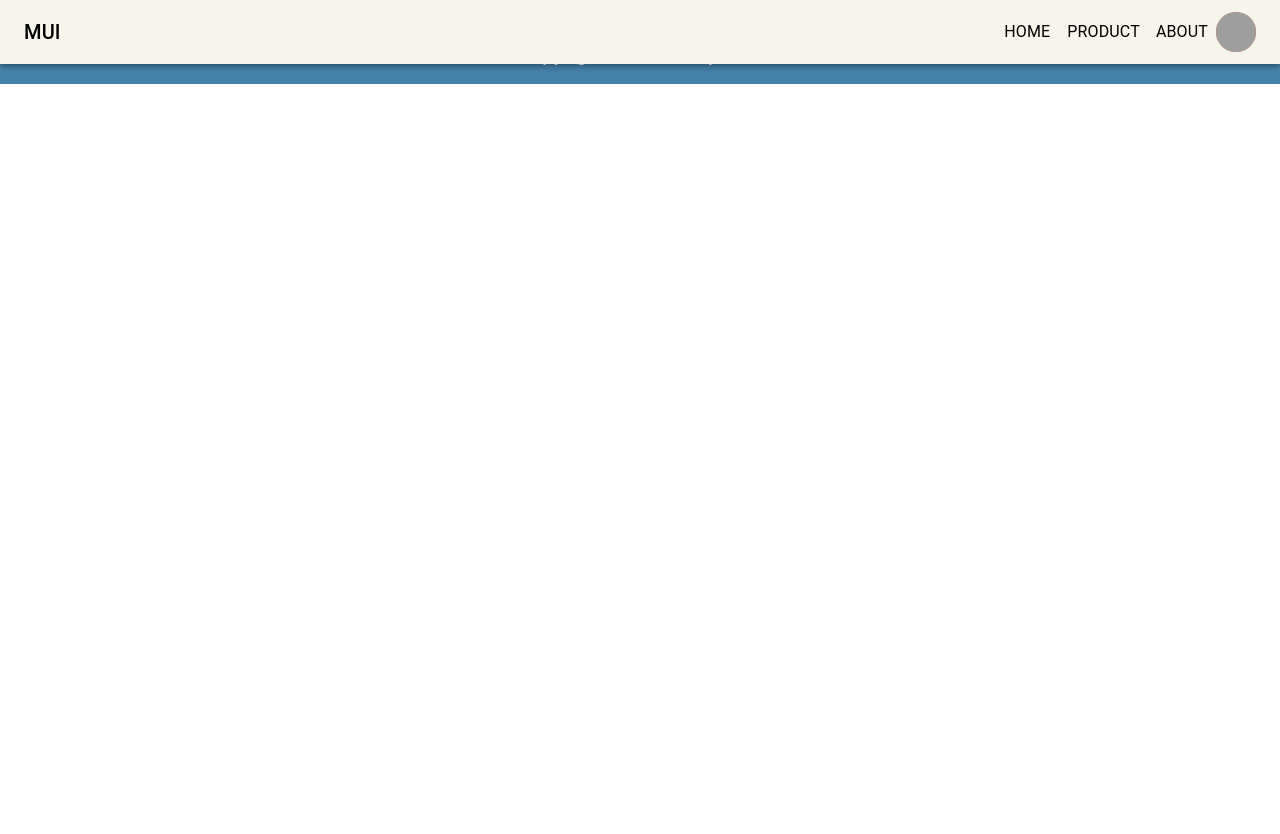
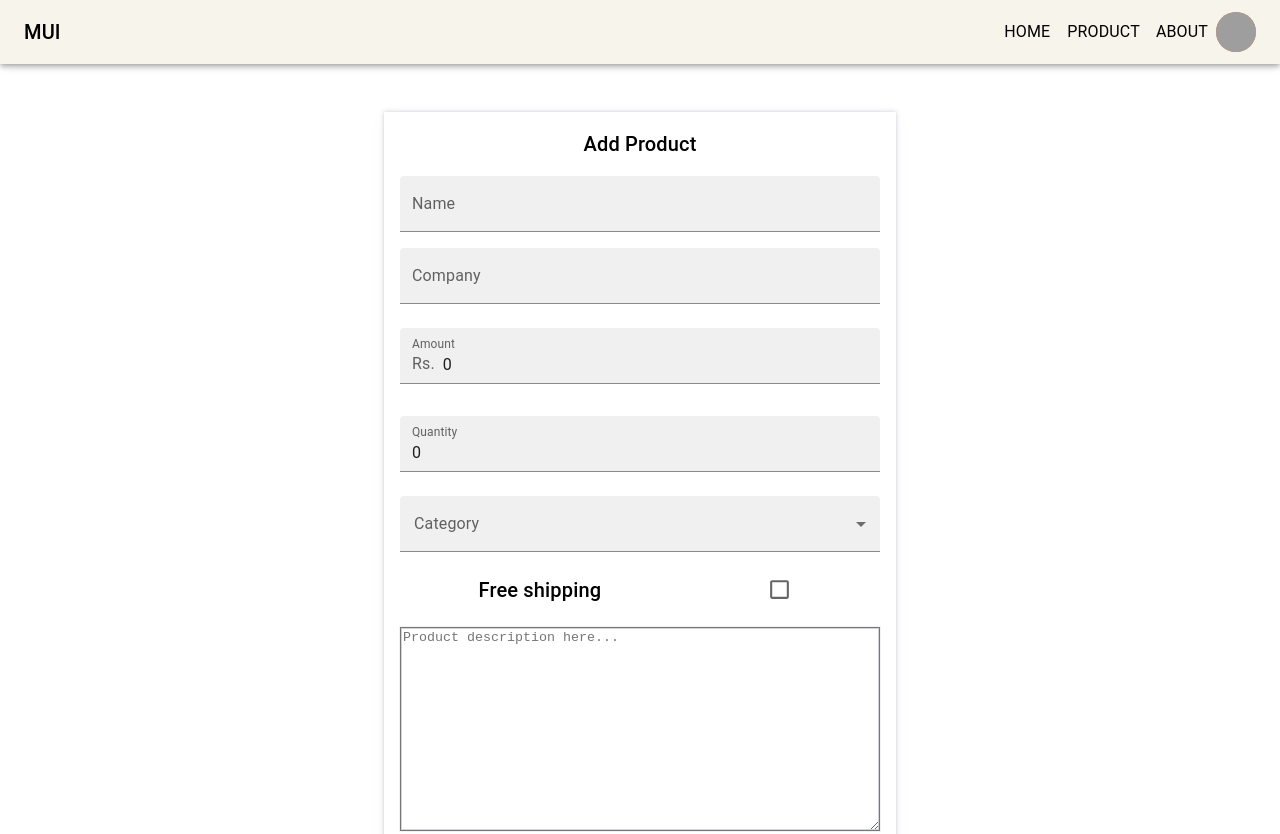
Before and after one commit to nikilsth17/ecommerce-ui, a React (Vite) app: page /product/add in a window 1280 px wide. Shown: the top 834 px of the page. Before the commit the page ends 800 px from the top, so only its background shows below. Built offline with nearby package versions, Linux system fonts and the light colour scheme; grey boxes are pictures that could not be loaded.

Commit message:
feat:addproduct, sellerproductlist

```diff
--- a/src/component/RegisterForm.jsx
+++ b/src/component/RegisterForm.jsx
@@ -12,12 +12,12 @@ const RegisterForm = () => {
   const navigate= useNavigate();
   const {mutate,isLoading,isError,error} =useMutation({
     mutationKey:["register-user"],
-    mutationFn:(userData)=>{
-      return $axios.post("/user/register", userData);
+    mutationFn:async(userData)=>{
+      return await $axios.post("/user/register", userData);
     },
     onSuccess:(res)=>{
       navigate("/login");
-    }
+    },
   })
     // const registerUser=async(values)=>{
     //     const newUser= values;
@@ -30,12 +30,13 @@ const RegisterForm = () => {
 
   return (
     <>
-      {isLoading && <Typography>Logging in...</Typography>}
+      {isLoading && <Typography>Registering......</Typography>}
       {isError && (
         <Typography sx={{ color: "red" }}>
           {error.response.data.message}
         </Typography>
-      )}    <Formik
+      )}
+      <Formik
       initialValues={{
         email: "",
           firstName: "",
@@ -80,6 +81,7 @@ const RegisterForm = () => {
           .oneOf(["buyer", "seller"]),
       })}
       onSubmit={async(values) => {
+        delete values.confirmPassword;
         mutate(values);
       }}
     >
--- a/src/index.css
+++ b/src/index.css
@@ -36,3 +36,11 @@ nav {
   justify-content: center;
   align-items: center;
 }
+
+.product-description {
+  min-height: 200px;
+  min-width: 100%;
+  max-width: 100%;
+  max-height: 400px;
+  box-shadow:rgba(0, 0, 0, 0.05) 0px 0px 0px 1px, rgb(209, 213, 219) 0px 0px 0px 1px inset;
+}
--- a/src/layout/MainLayout.jsx
+++ b/src/layout/MainLayout.jsx
@@ -2,6 +2,7 @@ import React from 'react'
 import { Outlet } from 'react-router-dom'
 import Footer from '../component/Footer'
 import Header from '../component/Header'
+import { Box } from '@mui/system'
 
 
 //children routes
@@ -9,7 +10,9 @@ const MainLayout = () => {
   return (
     <>
      <Header/>
-        <Outlet/>
+     <Box sx={{minHeight:"90vh"}}>
+      <Outlet/>
+    </Box>
         <Footer/>
     </>
   )
--- a/src/pages/AddProduct.jsx
+++ b/src/pages/AddProduct.jsx
@@ -1,9 +1,230 @@
-import React from 'react'
+import React from 'react';
+import { Formik } from 'formik';
+import * as Yup from 'yup';
+import { Box } from '@mui/system';
+import { Button, Checkbox, FilledInput, FormControl, InputAdornment, InputLabel, MenuItem, Select, TextField, TextareaAutosize, Typography } from '@mui/material';
+import { useMutation } from 'react-query';
+import { $axios } from '../lib/axios';
+import { useNavigate } from 'react-router-dom';
 
 const AddProduct = () => {
+  const navigate = useNavigate();
+
+  const {mutate,isLoading,isError,error}= useMutation({
+    mutationKey:["add-product"],
+    mutationFn:async(values)=>{
+      return await $axios.post("/product/add",values);
+    },
+    onSuccess: (res) => {
+      navigate("/product");
+    },
+  });
+    const productCategories = [
+        "grocery",
+        "kitchen",
+        "clothing",
+        "electronics",
+        "furniture",
+        "bakery",
+        "liquor",
+        "sports",
+      ];
   return (
-    <div>AddProduct</div>
-  )
-}
+    <Box
+        sx={{
 
-export default AddProduct
+
+                display: "grid",
+                placeItems: "center",
+                width: "100%",
+                // backgroundColor: "grey",
+
+        }}>
+          <Formik
+      initialValues={{
+        name: "",
+        company: "",
+        price: 0,
+        freeShipping: false,
+        quantity: 0,
+        description: "",
+        category: "",
+       }}
+      validationSchema={Yup.object({
+        name: Yup.string()
+            .required("Name is required.")
+            .min(2, "Name must be at least 2 characters.")
+            .max(55, "Name must be at most 55 characters.")
+            .trim(),
+          company: Yup.string()
+            .required("Company is required.")
+            .min(2, "Name must be at least 2 characters.")
+            .max(55, "Name must be at most 55 characters.")
+            .trim(),
+          price: Yup.number()
+            .required("Price is required.")
+            .min(0, "Price must be greater than 0"),
+          description: Yup.string()
+            .required("Description is required.")
+            .min(200, "Description must be at least 200 characters.")
+            .max(1000, "Description must be at most 1000 characters.")
+            .trim(),
+          category: Yup.string()
+            .required("Category is required.")
+            .oneOf(productCategories),
+          freeShipping: Yup.boolean().required("Free Shipping is required."),
+          quantity: Yup.number()
+            .min(1, "Quantity must be greater than 0")
+            .required("Quantity is required.")
+            .integer("Quantity must be an integer."),
+      })}
+      onSubmit={(values) => {
+        values.category=values.category.toLowerCase();
+        values.price=Number(values.price);
+        mutate(values);
+      }}
+    >
+      {formik => (
+
+ <form
+            onSubmit={formik.handleSubmit}
+            style={{
+              marginTop: "7rem",
+              boxShadow:
+                " rgba(67, 71, 85, 0.27) 0px 0px 0.25em, rgba(90, 125, 188, 0.05) 0px 0.25em 1em",
+              display: "flex",
+              flexDirection: "column",
+              justifyContent: "center",
+              alignItems: "center",
+              gap: "1rem",
+              padding: "1rem",
+              minWidth: "40%",
+            }}
+          >
+            <Typography variant="h6" sx={{ color: "black" }}>
+              Add Product
+            </Typography>
+
+            <FormControl fullWidth>
+              <TextField
+                variant="filled"
+                label="Name"
+                {...formik.getFieldProps("name")}
+                fullWidth
+              />
+              {formik.touched.name && formik.errors.name ? (
+                <div className="error-message">{formik.errors.name}</div>
+              ) : null}
+            </FormControl>
+
+            <FormControl fullWidth>
+              <TextField
+                variant="filled"
+                label="Company"
+                {...formik.getFieldProps("company")}
+                fullWidth
+              />
+              {formik.touched.company && formik.errors.company ? (
+                <div className="error-message">{formik.errors.company}</div>
+              ) : null}
+            </FormControl>
+            <FormControl fullWidth sx={{ m: 1 }} variant="filled">
+              <InputLabel htmlFor="filled-adornment-amount">Amount</InputLabel>
+              <FilledInput
+                {...formik.getFieldProps("price")}
+                startAdornment={
+                  <InputAdornment position="start">Rs.</InputAdornment>
+                }
+              />
+
+              {formik.touched.price && formik.errors.price ? (
+                <div className="error-message">{formik.errors.price}</div>
+              ) : null}
+            </FormControl>
+
+            <FormControl fullWidth sx={{ m: 1 }} variant="filled">
+              <TextField
+                type="number"
+                {...formik.getFieldProps("quantity")}
+                label="Quantity"
+                fullWidth
+                variant="filled"
+              />
+              {formik.touched.quantity && formik.errors.quantity ? (
+                <div className="error-message">{formik.errors.quantity}</div>
+              ) : null}
+            </FormControl>
+            <FormControl fullWidth>
+              <InputLabel id="demo-simple-select-label">Category</InputLabel>
+              <Select
+                variant="filled"
+                {...formik.getFieldProps("category")}
+                labelId="demo-simple-select-label"
+                id="demo-simple-select"
+              >
+                {productCategories.map((item, index) => {
+                  return (
+                    <MenuItem key={index} value={item}>
+                      {item}
+                    </MenuItem>
+                  );
+                })}
+              </Select>
+            </FormControl>
+
+            <FormControl
+              fullWidth
+              sx={{
+                display: "flex",
+                flexDirection: "row",
+                justifyContent: "space-around",
+                // backgroundColor: "red",
+                alignItems: "center",
+              }}
+            >
+              <Typography variant="h6" sx={{ color: "black" }}>
+                Free shipping
+              </Typography>
+
+              {/* we can set formik values using formik.values and formik.setFieldValue */}
+              <Checkbox
+                color="success"
+                sx={{ "& .MuiSvgIcon-root": { fontSize: 25 } }}
+                // {...formik.getFieldProps("freeShipping")}
+                checked={formik.values.freeShipping}
+                onChange={() => {
+                  formik.setFieldValue(
+                    "freeShipping",
+                    !formik.values.freeShipping
+                  );
+                }}
+              />
+            </FormControl>
+
+            <FormControl fullWidth>
+              <TextareaAutosize
+                className="product-description"
+                placeholder="Product description here..."
+                {...formik.getFieldProps("description")}
+              />
+
+              {formik.touched.description && formik.errors.description ? (
+                <div className="error-message">{formik.errors.description}</div>
+              ) : null}
+            </FormControl>
+
+            {/* {console.log(formik.values)} */}
+
+            <Button type="submit" variant="contained" fullWidth>
+              Add product
+            </Button>
+          </form>
+      )}
+    </Formik>
+    </Box>
+
+  );
+};
+
+
+export default AddProduct;
--- a/src/pages/SellerProductList.jsx
+++ b/src/pages/SellerProductList.jsx
@@ -1,9 +1,49 @@
 import React from 'react'
+import ProductCard from '../component/ProductCard';
+import { Grid, Typography } from '@mui/material';
+import Progress from '../component/Progress';
+import { useQuery } from 'react-query';
+import { $axios } from '../lib/axios';
 
 const SellerProductList = () => {
+  const {data,error,isLoading,isError}=useQuery({
+    queryKey:["seller-product-list"],
+    queryFn:async()=>{
+        return await $axios.post("/product/seller/all",
+        {
+            page:1,
+            limit:10,
+
+        });
+    },
+
+  });
+  const productList=data?.data;
   return (
-    <div>SellerProductList</div>
+  <>
+
+  <Grid container
+      sx={{
+          display:"flex",
+          justifyContent:"center",
+          alignItems:"center",
+          gap:"2rem",
+          flexWrap:"wrap",
+          margin:"2rem 0 0 0"
+      }}
+  >
+
+          {isLoading && <Progress/>}
+          {error && (
+              <Typography sx={{color:"red"}}>{error.response.data.message}</Typography>
+          )}
+          {productList?.map((item)=>{
+              return <ProductCard key={item._id} item={item}/>
+          })}
+
+  </Grid>
+</>
   )
-}
+};
 
 export default SellerProductList
```
